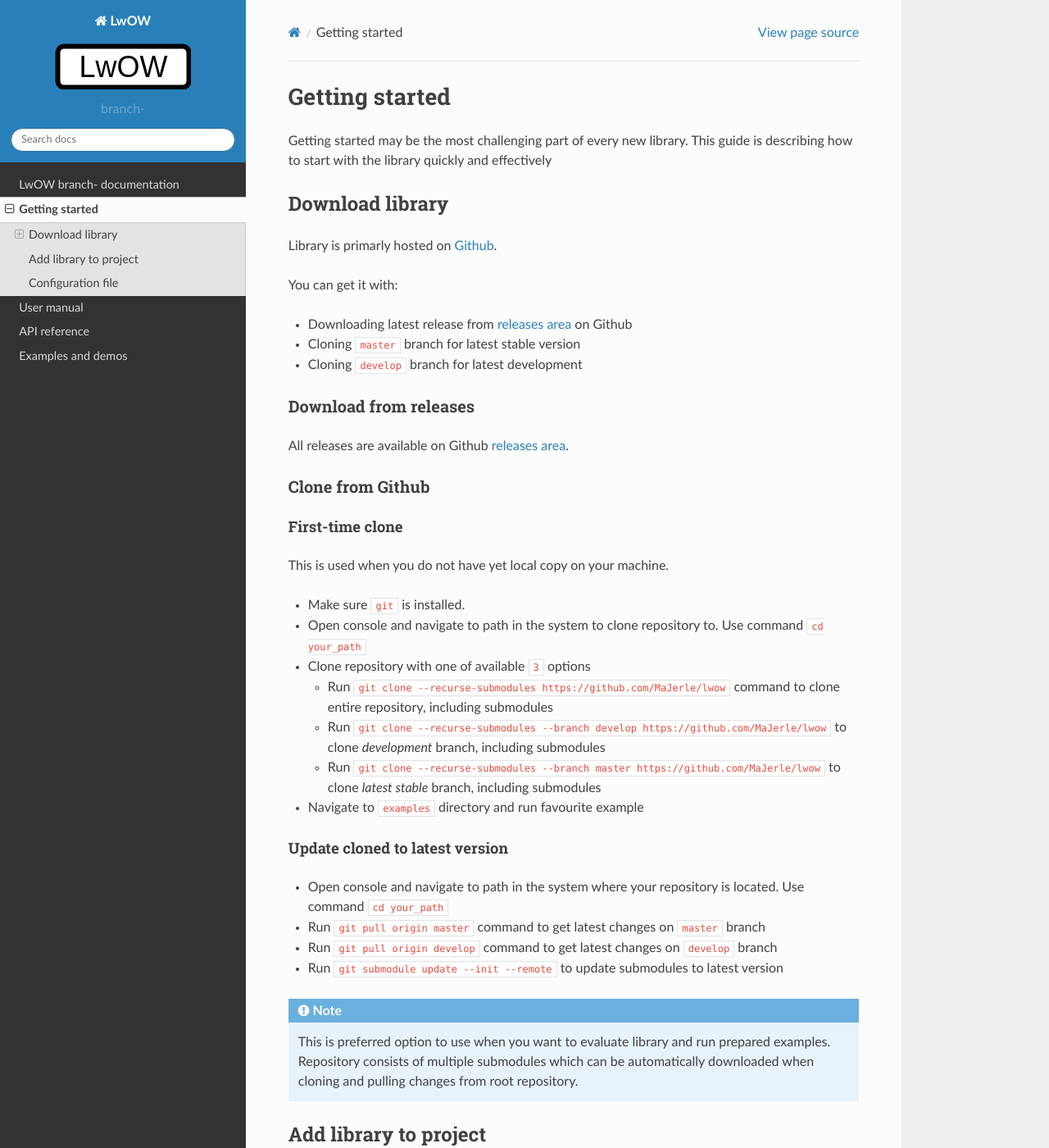
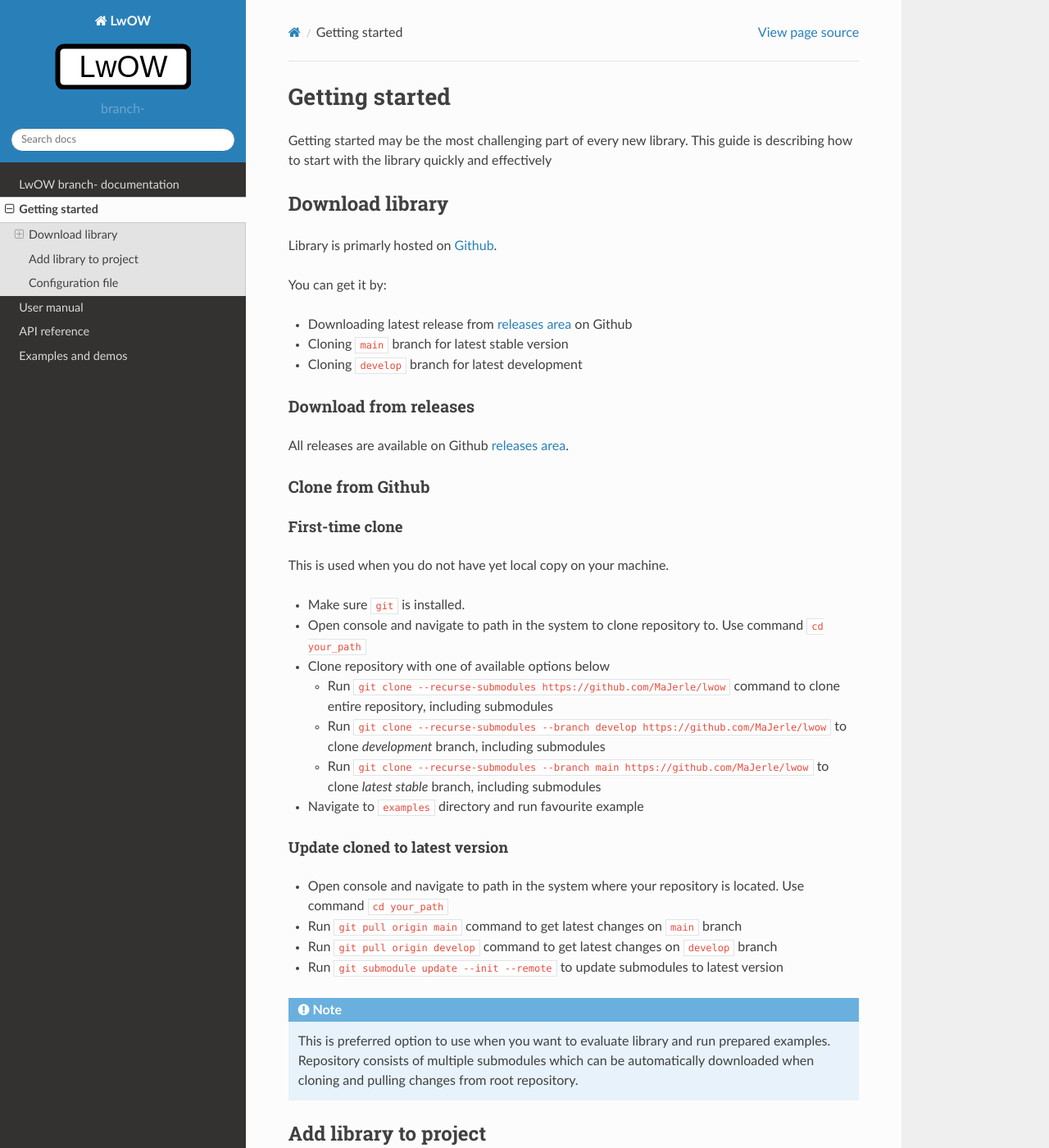
Before and after one commit to MaJerle/lwow, a Sphinx documentation site: the page built from docs/get-started/index.rst, in a window 1280 px wide and 1400 px high. Shown: the whole window at 82% size. Built offline with Sphinx 7.4.7 and the Read the Docs theme 2.0.0, drawn with Linux system fonts in a browser that asks for light colours; the version number could not be read and is left out.

Commit message:
Update master branch to main

```diff
--- a/docs/get-started/index.rst
+++ b/docs/get-started/index.rst
@@ -13,10 +13,10 @@
 
 Library is primarly hosted on `Github <https://github.com/MaJerle/lwow>`_.
 
-You can get it with:
+You can get it by:
 
 * Downloading latest release from `releases area <https://github.com/MaJerle/lwow/releases>`_ on Github
-* Cloning ``master`` branch for latest stable version
+* Cloning ``main`` branch for latest stable version
 * Cloning ``develop`` branch for latest development
 
 Download from releases
@@ -34,11 +34,11 @@
 
 * Make sure ``git`` is installed.
 * Open console and navigate to path in the system to clone repository to. Use command ``cd your_path``
-* Clone repository with one of available ``3`` options
+* Clone repository with one of available options below
 
   * Run ``git clone --recurse-submodules https://github.com/MaJerle/lwow`` command to clone entire repository, including submodules
   * Run ``git clone --recurse-submodules --branch develop https://github.com/MaJerle/lwow`` to clone `development` branch, including submodules
-  * Run ``git clone --recurse-submodules --branch master https://github.com/MaJerle/lwow`` to clone `latest stable` branch, including submodules
+  * Run ``git clone --recurse-submodules --branch main https://github.com/MaJerle/lwow`` to clone `latest stable` branch, including submodules
 
 * Navigate to ``examples`` directory and run favourite example
 
@@ -46,7 +46,7 @@
 """""""""""""""""""""""""""""""
 
 * Open console and navigate to path in the system where your repository is located. Use command ``cd your_path``
-* Run ``git pull origin master`` command to get latest changes on ``master`` branch
+* Run ``git pull origin main`` command to get latest changes on ``main`` branch
 * Run ``git pull origin develop`` command to get latest changes on ``develop`` branch
 * Run ``git submodule update --init --remote`` to update submodules to latest version
 
```
